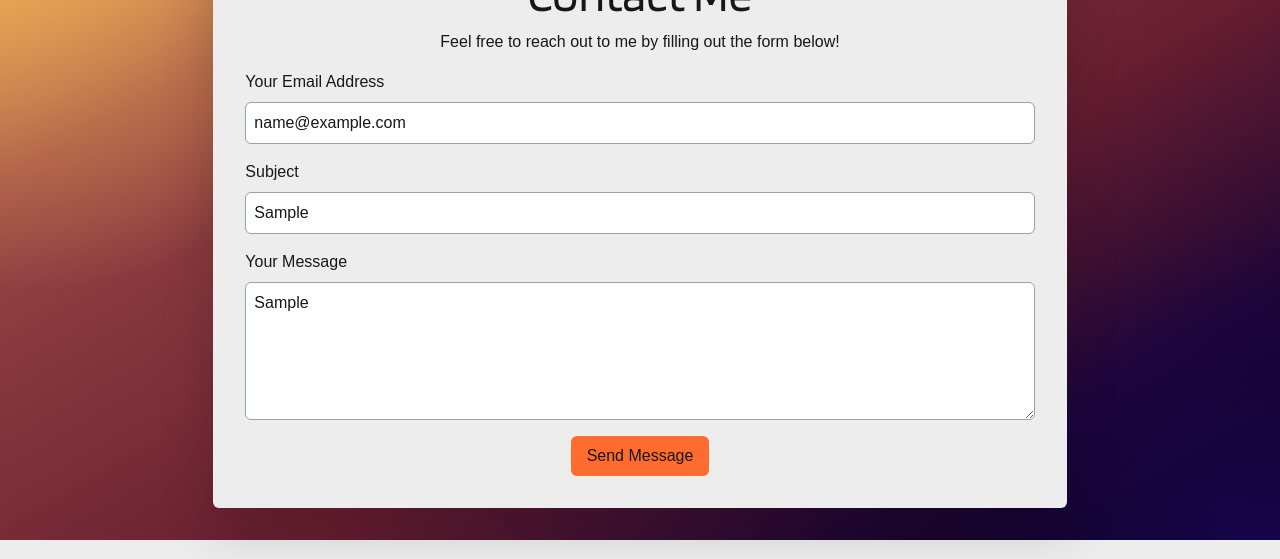
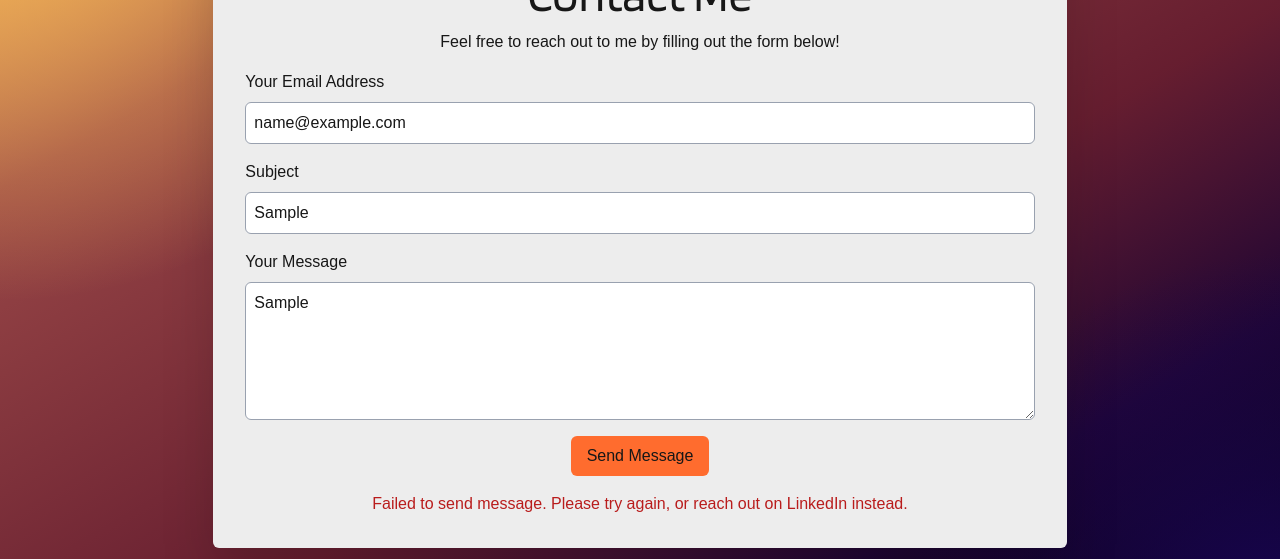
Before and after one commit to shroommu/portfolio-site-2026, a Next.js app: page /contact in a window 1280 px wide. Both pictures are taken after typing "name@example.com", "Sample", "Sample" into the empty fields and a click on the button "Send Message". Shown: the part 204-763 px from the top of the page. Built offline with nearby package versions, Linux system fonts and the light colour scheme; no server answers; a web font is replaced by a local one.

Commit message:
add loading and error states to contact form

```diff
--- a/app/contact/page.tsx
+++ b/app/contact/page.tsx
@@ -1,32 +1,42 @@
 "use client";
 
 import { useState } from "react";
+
+type FormStatus = "idle" | "sending" | "success" | "error";
 
 export default function Contact() {
   const [email, setEmail] = useState("");
   const [subject, setSubject] = useState("");
   const [message, setMessage] = useState("");
-  const [success, setSuccess] = useState<null | boolean>(null);
+  const [status, setStatus] = useState<FormStatus>("idle");
 
-  const onSubmit = (e: React.SubmitEvent<HTMLFormElement>) => {
+  const onSubmit = async (e: React.SubmitEvent<HTMLFormElement>) => {
     e.preventDefault();
-    fetch("/api/contact", {
+    setStatus("sending");
+
+    try {
+      const res = await fetch("/api/contact", {
         method: "POST",
         headers: {
           "Content-Type": "application/json",
         },
         body: JSON.stringify({ email, subject, message }),
-    }).then((res) => {
+      });
+
       if (res.ok) {
         setEmail("");
         setSubject("");
         setMessage("");
-        setSuccess(true);
+        setStatus("success");
       } else {
-        setSuccess(false);
+        setStatus("error");
       }
-    });
+    } catch {
+      setStatus("error");
+    }
   };
+
+  const isSending = status === "sending";
 
   return (
     <div className="p-4 md:p-8">
@@ -42,6 +52,10 @@ export default function Contact() {
           id="email"
           name="email"
           type="email"
+          required
+          autoComplete="email"
+          spellCheck={false}
+          placeholder="you@example.com…"
           className="w-full p-2 border border-gray-400 rounded-md mb-4 bg-[var(--background-light)]"
           value={email}
           onChange={(e) => setEmail(e.target.value)}
@@ -53,6 +67,9 @@ export default function Contact() {
           id="subject"
           name="subject"
           type="text"
+          required
+          autoComplete="off"
+          placeholder="Project inquiry…"
           className="w-full p-2 border border-gray-400 rounded-md mb-4 bg-[var(--background-light)]"
           value={subject}
           onChange={(e) => setSubject(e.target.value)}
@@ -64,26 +81,32 @@ export default function Contact() {
           id="message"
           name="message"
           rows={5}
+          required
+          placeholder="Hi Alex, I wanted to reach out about…"
           className="w-full p-2 border border-gray-400 rounded-md mb-4 bg-[var(--background-light)]"
           value={message}
           onChange={(e) => setMessage(e.target.value)}
         ></textarea>
         <button
           type="submit"
-          className="px-4 py-2 bg-[var(--theme-color-accent)] text-[var(--on-accent)] rounded-md hover:bg-[var(--theme-color-accent-light)] mx-auto"
+          disabled={isSending}
+          className="px-4 py-2 bg-[var(--theme-color-accent)] text-[var(--on-accent)] rounded-md hover:bg-[var(--theme-color-accent-light)] disabled:opacity-60 disabled:cursor-not-allowed mx-auto"
         >
-          Send Message
+          {isSending ? "Sending…" : "Send Message"}
         </button>
-        {success === true && (
-          <p className="text-[var(--theme-color-accent)] mt-4">
+        <div aria-live="polite" className="mt-4 text-center">
+          {status === "success" && (
+            <p className="text-[var(--color-success)]">
               Message sent successfully!
             </p>
           )}
-        {success === false && (
-          <p className="text-[var(--theme-color-accent)] mt-4">
-            Failed to send message. Please try again.
+          {status === "error" && (
+            <p role="alert" className="text-[var(--color-error)]">
+              Failed to send message. Please try again, or reach out on
+              LinkedIn instead.
             </p>
           )}
+        </div>
       </form>
     </div>
   );
```
Lines whose indentation alone changed are shown as unchanged.
